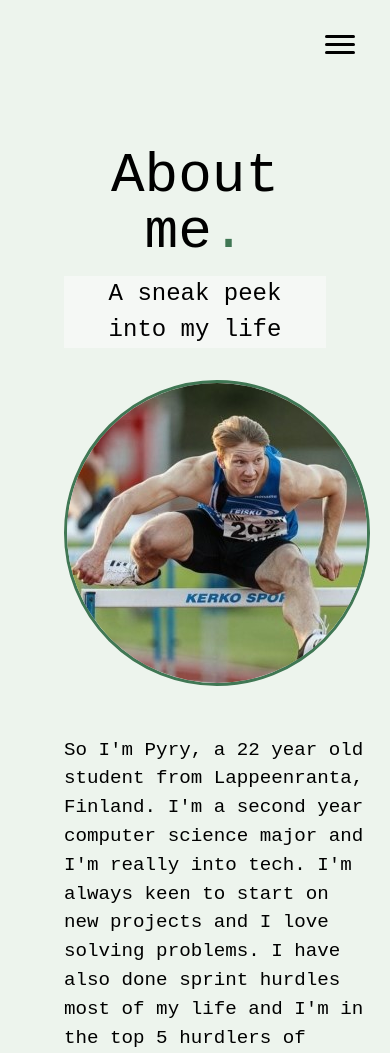
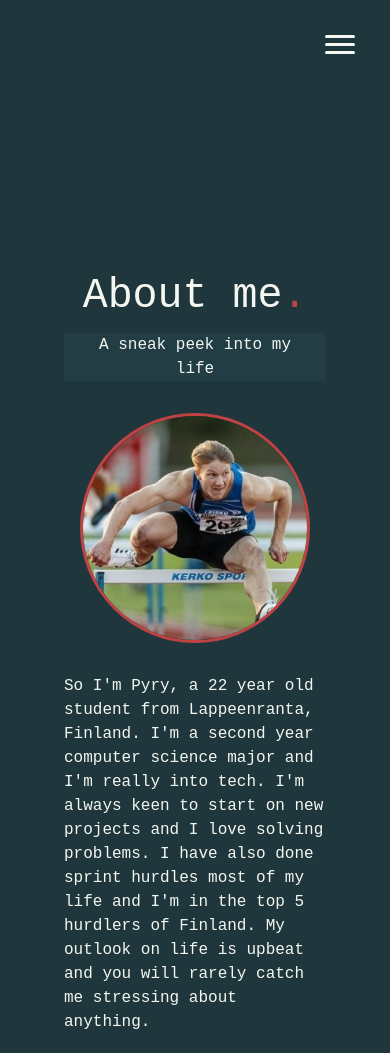
Before and after one commit to Pyry-Santahuhta/Software-Development-Skills-Front-End, a website: page Courseworks/Part 5/dist/about.html in a window 390 px wide. Shown: the top 1053 px of the page. Drawn offline with nearby package versions, Linux system fonts and the light colour scheme; files that its build step writes are made by us from their sources.

Commit message:
About page mobile fix

```diff
--- a/Project/scss/_config.scss
+++ b/Project/scss/_config.scss
@@ -1,9 +1,13 @@
 //Variables
-$primary-color: #edf4ed;
-$secondary-color: #407754;
+
+//Dark primary color
+$primary-color: #1f363d;
+//Light mode primary color
+//$primary-color: #faf3dd;
+$secondary-color: #bf4342;
 $primary-text-color: #f3f7f0;
 $show-home-image: true;
-$home-image: url(../img/rocks.jpg);
+$home-image: url(../img/background.jpg);
 $background-opacity: 0.5;
 
 //Transition mixin
--- a/Project/scss/_mobile.scss
+++ b/Project/scss/_mobile.scss
@@ -17,8 +17,8 @@
 }
 //Tablets
 @include mediaMedium {
-  main#home h1 {
-    font-size: 4rem;
+  main h1 {
+    font-size: 3rem;
   }
   main {
     align-items: center;
@@ -73,16 +73,42 @@
 }
 //Smartphones
 @include mediaSmall {
-  main#home h1 {
-    margin-top: 10vh;
-    font-size: 3.5rem;
+  h1,
+  h2,
+  h3 {
+    &.large-heading {
+      margin-top: 10vh;
+      font-size: 2.6rem;
+    }
+    &.small-heading {
+      font-size: 1rem;
+    }
+  }
+  .about-info {
+    grid-template-areas:
+      "bioimage"
+      "bio"
+      "job1"
+      "job2"
+      "job3";
+
+    gap: 15px;
+    .bio-image {
+      width: 230px;
+    }
+    .bio {
+      font-size: 1rem;
+    }
+    .job {
+      padding-right: 15px;
+    }
   }
   .projects {
     grid-template-columns: repeat(1, 1fr);
   }
   .boxes {
     div {
-      font-size: 1.2rem;
+      font-size: 1rem;
     }
   }
 }
--- a/Project/scss/main.scss
+++ b/Project/scss/main.scss
@@ -195,11 +195,11 @@ header {
 
 .button-light {
   @extend .button;
-  background: darken($primary-color, 50);
+  background: darken($primary-color, 40);
 }
 .button-dark {
   @extend .button;
-  background: lighten($primary-color, 50);
+  background: lighten($primary-color, 40);
 }
 
 #main-footer {
--- a/package.json
+++ b/package.json
@@ -3,8 +3,10 @@
   "version": "1.0.0",
   "description": "Responsive portfolio website",
   "main": "index.js",
+  "homepage": "https://pyry-santahuhta.github.io/Software-Development-Skills-Front-End/",
   "scripts": {
-    "sass": "node-sass -w Project/scss/ -o Project/dist/css --recursive"
+    "sass": "node-sass -w Project/scss/ -o Project/dist/css --recursive",
+    "deploy": "gh-pages -d Project/dist"
   },
   "repository": {
     "type": "git",
@@ -15,8 +17,8 @@
   "bugs": {
     "url": "https://github.com/Pyry-Santahuhta/Software-Development-Skills-Front-End/issues"
   },
-  "homepage": "https://github.com/Pyry-Santahuhta/Software-Development-Skills-Front-End#readme",
   "dependencies": {
+    "gh-pages": "^3.1.0",
     "node-sass": "^5.0.0"
   }
 }
```
Also changed, not shown: Project/dist/about.html, Project/dist/css/main.css, Project/dist/index.html, Project/dist/projects.html, 2 other files.
